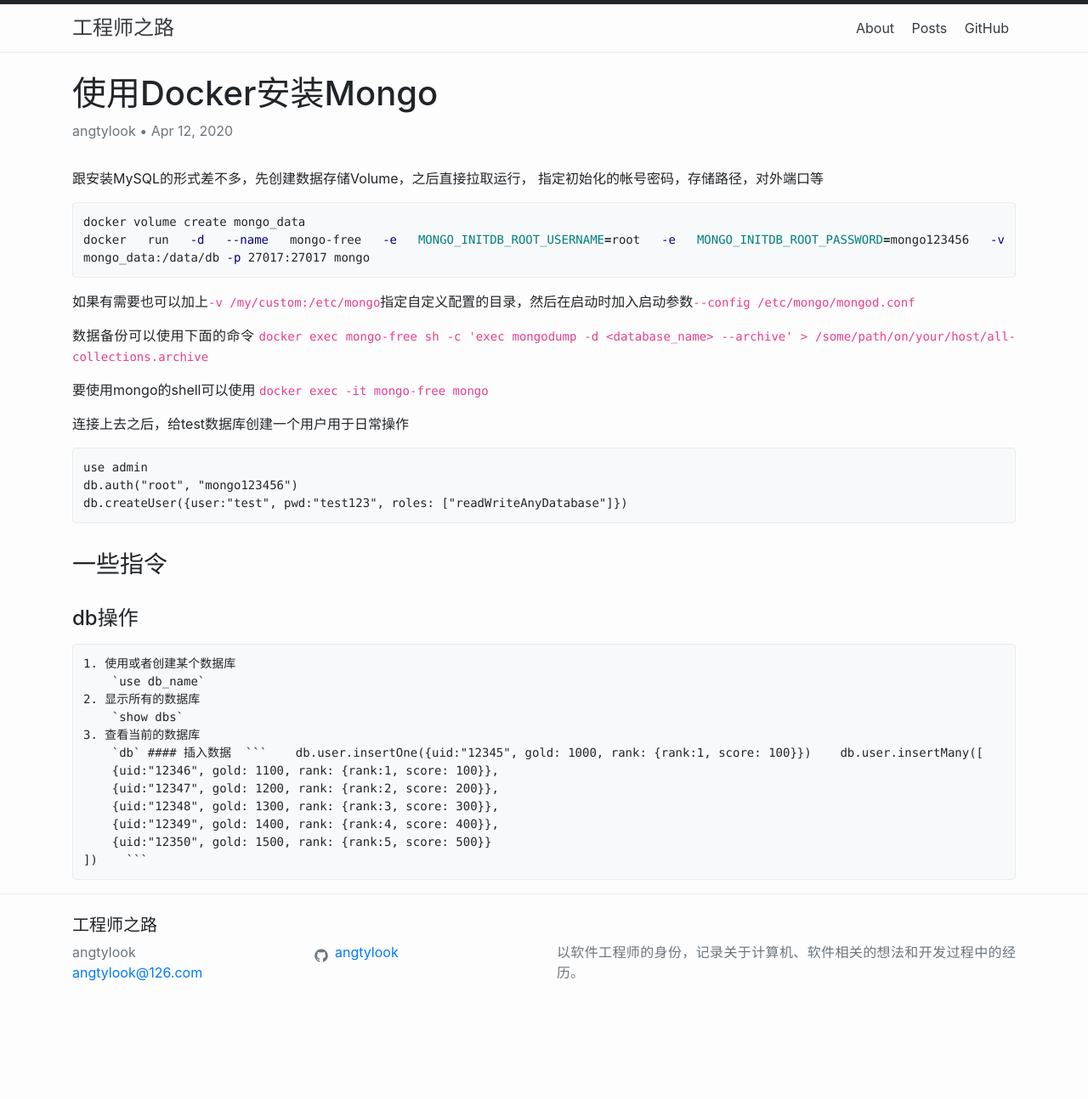
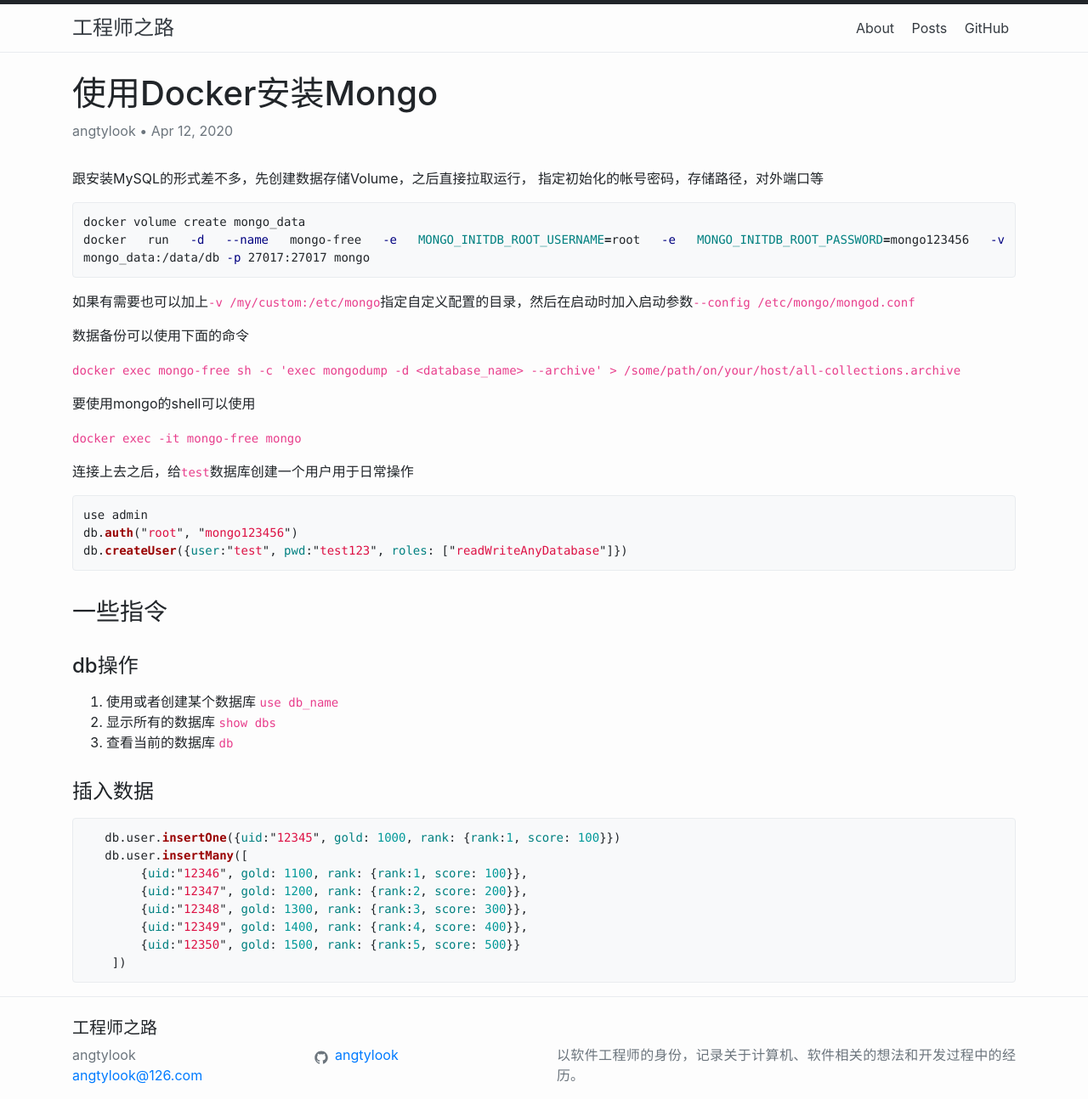
Before and after one commit to angtylook/angtylook.github.io, a Jekyll site: the page built from _posts/2020-04-12-install-mongodb-with-docker.md, in a window 1280 px wide. Shown: the whole page at 85% size. Built offline with Jekyll 4.4.1, drawn with Linux system fonts in a browser that asks for light colours; before the commit the page ends 1173 px from its top, so only the background shows below that.

````diff
--- a/_posts/2020-04-12-install-mongodb-with-docker.md
+++ b/_posts/2020-04-12-install-mongodb-with-docker.md
@@ -6,20 +6,25 @@ title: 使用Docker安装Mongo
 
 跟安装MySQL的形式差不多，先创建数据存储Volume，之后直接拉取运行，
 指定初始化的帐号密码，存储路径，对外端口等
+
 ```shell
 docker volume create mongo_data
 docker run -d --name mongo-free -e MONGO_INITDB_ROOT_USERNAME=root -e MONGO_INITDB_ROOT_PASSWORD=mongo123456 -v mongo_data:/data/db -p 27017:27017 mongo
 ```
+
 如果有需要也可以加上`-v /my/custom:/etc/mongo`指定自定义配置的目录，然后在启动时加入启动参数`--config /etc/mongo/mongod.conf`
 
 数据备份可以使用下面的命令
+
 `docker exec mongo-free sh -c 'exec mongodump -d <database_name> --archive' > /some/path/on/your/host/all-collections.archive`
 
 要使用mongo的shell可以使用
+
 `docker exec -it mongo-free mongo`
 
-连接上去之后，给test数据库创建一个用户用于日常操作
-```
+连接上去之后，给`test`数据库创建一个用户用于日常操作
+
+```javascript
 use admin
 db.auth("root", "mongo123456")
 db.createUser({user:"test", pwd:"test123", roles: ["readWriteAnyDatabase"]})
@@ -27,14 +32,17 @@ db.createUser({user:"test", pwd:"test123", roles: ["readWriteAnyDatabase"]})
 
 ### 一些指令
 #### db操作
-    1. 使用或者创建某个数据库
-        `use db_name`
-    2. 显示所有的数据库
-        `show dbs`
-    3. 查看当前的数据库
-        `db`
+
+1. 使用或者创建某个数据库
+    `use db_name`
+2. 显示所有的数据库
+    `show dbs`
+3. 查看当前的数据库
+    `db`
+
 #### 插入数据
- ```
+
+```javascript
    db.user.insertOne({uid:"12345", gold: 1000, rank: {rank:1, score: 100}})
    db.user.insertMany([
         {uid:"12346", gold: 1100, rank: {rank:1, score: 100}},
@@ -43,4 +51,4 @@ db.createUser({user:"test", pwd:"test123", roles: ["readWriteAnyDatabase"]})
         {uid:"12349", gold: 1400, rank: {rank:4, score: 400}},
         {uid:"12350", gold: 1500, rank: {rank:5, score: 500}}
     ])
-   ```
+```
````
Also changed, not shown: 20190327.md (added, +9 -0 lines), _posts/2021-05-24-mysql-time-zone.md (added, +27 -0 lines).
